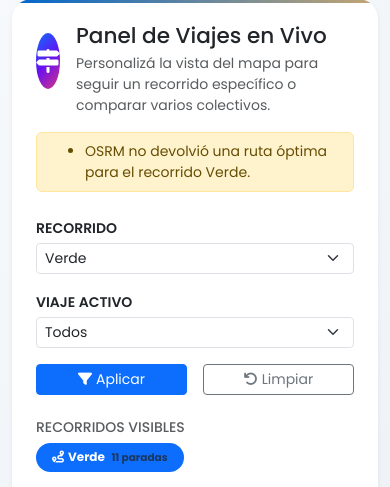
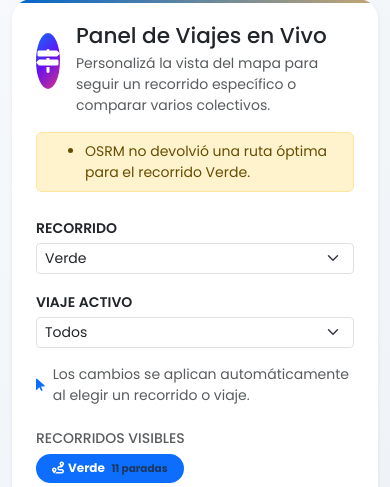
Before and after one commit to Villada-PG3/trabajo-practico-integrador-bus-turistico, a Django app: page /mapa-folium/ in a window 390 px wide. Shown: the part 181-668 px from the top of the page. Run offline with Django 5.2, Linux system fonts and the light colour scheme; data comes from the database, SQL or seed files in the repository; data that the repository does not hold is empty.

Commit message:
Cambios en el mapa-folium

```diff
--- a/proyecto_desarrollo/busturistico/templates/usuario/mapa_folium.html
+++ b/proyecto_desarrollo/busturistico/templates/usuario/mapa_folium.html
@@ -29,7 +29,7 @@
       {% endif %}
 
       <form id="mapFiltersForm" method="get" class="row g-3 align-items-end mb-4">
-        <div class="col-12 col-md-4">
+        <div class="col-12 col-md-6 col-lg-4">
           <label class="form-label text-uppercase fw-semibold small mb-1">Recorrido</label>
           <select name="recorrido" class="form-select form-select-sm">
             {% if recorridos_filtrables %}
@@ -43,7 +43,7 @@
             {% endif %}
           </select>
         </div>
-        <div class="col-12 col-md-4">
+        <div class="col-12 col-md-6 col-lg-4">
           <label class="form-label text-uppercase fw-semibold small mb-1">Viaje activo</label>
           <select name="viaje_id" class="form-select form-select-sm">
             <option value="">Todos</option>
@@ -54,15 +54,11 @@
             {% endfor %}
           </select>
         </div>
-        <div class="col-6 col-md-2">
-          <button class="btn btn-sm btn-primary w-100" type="submit">
-            <i class="fas fa-filter me-1"></i>Aplicar
-          </button>
-        </div>
-        <div class="col-6 col-md-2">
-          <a class="btn btn-sm btn-outline-secondary w-100" href="{% url 'usuario-mapa-folium' %}">
-            <i class="fas fa-undo me-1"></i>Limpiar
-          </a>
+        <div class="col-12 col-lg-4">
+          <div class="filter-hint small text-muted d-flex align-items-center gap-2">
+            <i class="fas fa-mouse-pointer text-primary"></i>
+            <span>Los cambios se aplican automáticamente al elegir un recorrido o viaje.</span>
+          </div>
         </div>
       </form>
 
--- a/proyecto_desarrollo/busturistico/views_usuario.py
+++ b/proyecto_desarrollo/busturistico/views_usuario.py
@@ -434,9 +434,18 @@ class UsuarioMapaFoliumView(TemplateView):
             .order_by('fecha_hora_inicio_real')
         )
 
+        selected_viaje_id_param = self.request.GET.get('viaje_id')
+        try:
+            selected_viaje_id = int(selected_viaje_id_param)
+        except (TypeError, ValueError):
+            selected_viaje_id = None
+
         active_viajes_for_recorrido = [
             viaje for viaje in active_viajes_qs if viaje.recorrido_id == recorrido.id
         ]
+
+        if selected_viaje_id is not None and not any(v.id == selected_viaje_id for v in active_viajes_for_recorrido):
+            selected_viaje_id = None
 
         map_payloads = []
         active_viajes_info = []
@@ -463,18 +472,22 @@ class UsuarioMapaFoliumView(TemplateView):
             if chofer_nombre:
                 tooltip_parts.append(f"Chofer {chofer_nombre}")
 
-            map_payloads.append({
-                **base_payload,
-                'viaje_id': viaje.id,
-                'bus': {
-                    'tooltip': " · ".join(tooltip_parts),
-                    'initial_point': initial_point,
-                    'future_points': future_points,
-                    'marker_color': route_data['route_color'],
-                    'pan_map': True,
-                },
-            })
+            is_selected = selected_viaje_id is None or viaje.id == selected_viaje_id
+            if is_selected:
+                map_payloads.append({
+                    **base_payload,
+                    'viaje_id': viaje.id,
+                    'is_focused': selected_viaje_id is None or viaje.id == selected_viaje_id,
+                    'bus': {
+                        'tooltip': " · ".join(tooltip_parts),
+                        'initial_point': initial_point,
+                        'future_points': future_points,
+                        'marker_color': route_data['route_color'],
+                        'pan_map': True,
+                    },
+                })
 
+            info_is_focused = selected_viaje_id is not None and viaje.id == selected_viaje_id
             active_viajes_info.append({
                 'viaje_id': viaje.id,
                 'recorrido_id': viaje.recorrido_id,
@@ -482,7 +495,7 @@ class UsuarioMapaFoliumView(TemplateView):
                 'bus_patente': bus_patente,
                 'bus_numero': bus_numero,
                 'chofer': chofer_nombre,
-                'is_focused': True,
+                'is_focused': info_is_focused or selected_viaje_id is None,
             })
 
         if not map_payloads:
@@ -490,7 +503,6 @@ class UsuarioMapaFoliumView(TemplateView):
 
         context['recorrido'] = recorrido
         context['paradas'] = [p.parada for p in paradas_qs]
-        selected_viaje_id = active_viajes_info[0]['viaje_id'] if active_viajes_info else None
 
         context['active_viajes_info'] = active_viajes_info
         context['map_payloads'] = map_payloads
@@ -500,7 +512,7 @@ class UsuarioMapaFoliumView(TemplateView):
         context['animation_default_delay_ms'] = default_delay_ms
         context['selected_recorrido_id'] = recorrido.id
         context['selected_viaje_id'] = selected_viaje_id
-        context['viajes_filtrables'] = []
+        context['viajes_filtrables'] = active_viajes_for_recorrido
         context['recorridos_filtrables'] = list(recorridos_disponibles)
         context['has_active_viajes'] = bool(active_viajes_info)
         if warnings_list:
```
Also changed, not shown: proyecto_desarrollo/busturistico/templates/chofer/detalle_viaje.html (+8 -7 lines).
